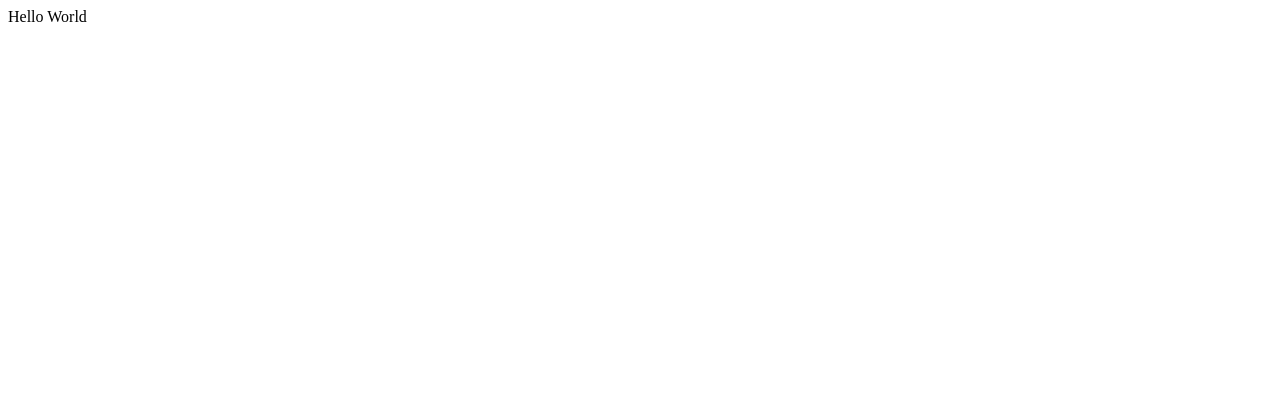
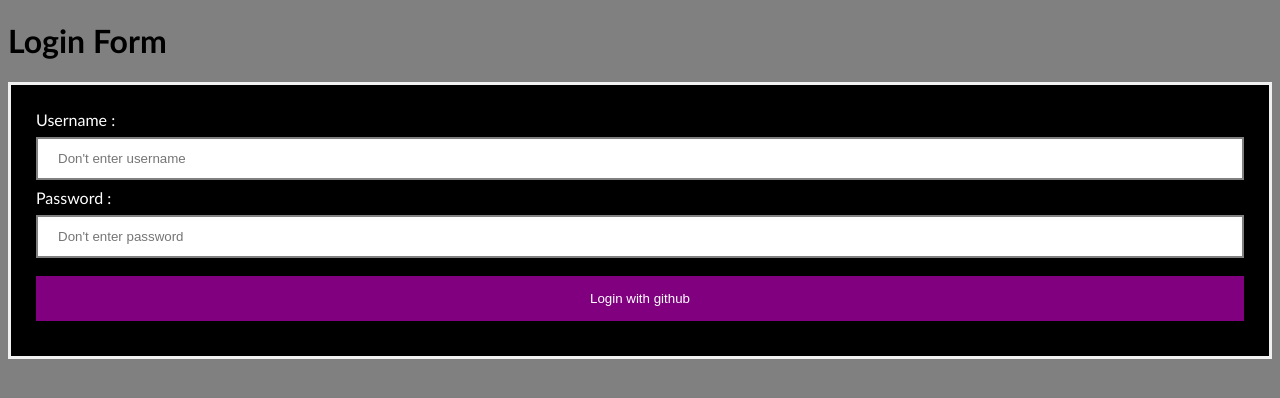
Before and after one commit to Tlholo-Koma/GitHub_Login, a plain HTML site: page index.html in a window 1280 px wide. Drawn offline with Linux system fonts and the light colour scheme.

Commit message:
Update index.html
Added login page

```diff
--- a/index.html
+++ b/index.html
@@ -4,9 +4,61 @@
 <meta name="viewport" content="width=device-width, initial-scale=1">
 
 <title> Login Page </title>
+<style>
+Body {
+  font-family: Calibri, Helvetica, sans-serif;
+  background-color: grey;
+}
+label{
+   color: White
+}
+button {
+       background-color: purple;
+       width: 100%;
+        color: white;
+        padding: 15px;
+        margin: 10px 0px;
+        border: none;
+        cursor: pointer;
+         }
+ form {
+        border: 3px solid #f1f1f1;
+    }
+ input[type=text], input[type=password] {
+        width: 100%;
+        margin: 8px 0;
+        padding: 12px 20px;
+        display: inline-block;
+        border: 2px solid grey;
+        box-sizing: border-box;
+    }
+ button:hover {
+        opacity: 0.7;
+    }
+  .cancelbtn {
+        width: auto;
+        padding: 10px 18px;
+        margin: 10px 5px;
+    }
 
+
+ .container {
+        padding: 25px;
+        background-color: black;
+    }
+</style>
 </head>
 <body>
-  Hello World
+   <h1> Login Form </h1>
+    <form>
+        <div class="container">
+            <label>Username : </label>
+            <input type="text" placeholder="Don't enter username" name="username" >
+            <label>Password : </label>
+            <input type="password" placeholder="Don't enter password" name="password" >
+            <button type="submit">Login with github</button>
+
+        </div>
+    </form>
 </body>
 </html>
```
